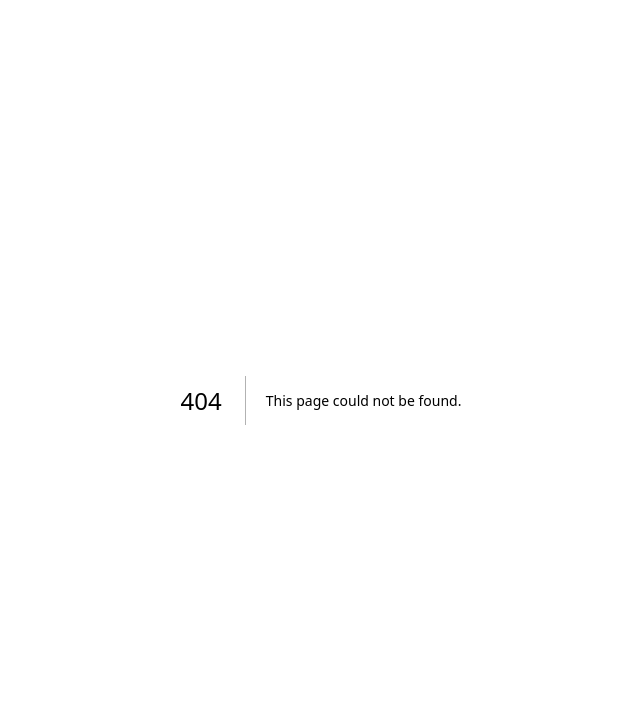
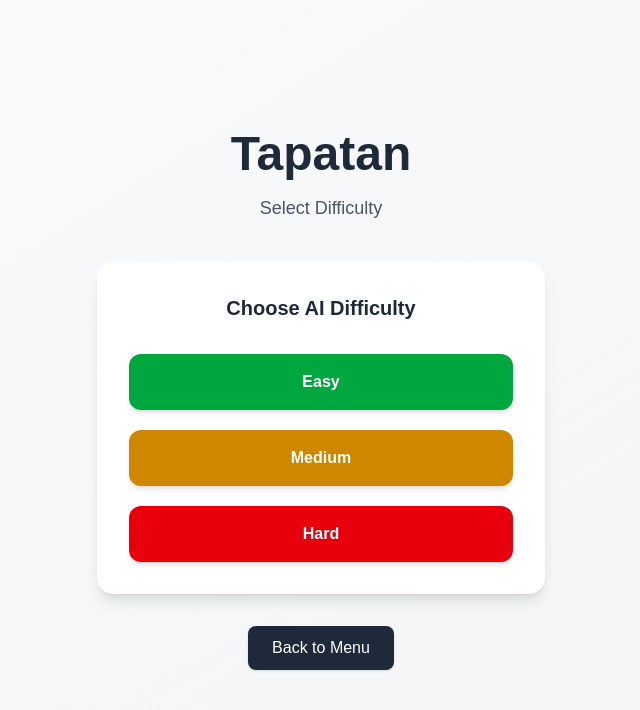
Before and after one commit to MarkJoshua23/tapatan-game, a Next.js app: page /tapatan/difficulty in a window 1280 px wide. Before the commit this address had no page. Shown: the top 710 px of the page, without its empty margins (319-959 px from the left). Built offline with nearby package versions, Linux system fonts and the light colour scheme.

Commit message:
feat: add difficulty selection page and integrate difficulty options for AI

```diff
--- a/src/app/page.tsx
+++ b/src/app/page.tsx
@@ -17,7 +17,7 @@ export default function Home() {
 
           <div className="space-y-5">
             <Link
-              href="/tapatan"
+              href="/tapatan/difficulty"
               className="block w-full py-4 px-6 bg-blue-600 hover:bg-blue-700 text-white font-semibold rounded-xl shadow-md transition-all duration-200 transform hover:scale-[1.02] focus:outline-none focus:ring-2 focus:ring-blue-500 focus:ring-opacity-50"
             >
               Single Player
--- /dev/null
+++ b/src/app/tapatan/difficulty/page.tsx
@@ -0,0 +1,55 @@
+'use client';
+
+import React from 'react';
+import Link from 'next/link';
+
+const DifficultySelectionPage: React.FC = () => {
+  return (
+    <div className="flex flex-col items-center justify-center min-h-screen bg-gradient-to-br from-gray-50 to-gray-100 dark:from-gray-900 dark:to-gray-800 p-4">
+      <div className="w-full max-w-md mx-auto text-center">
+        <header className="mb-10">
+          <h1 className="text-4xl md:text-5xl font-bold text-gray-800 dark:text-white mb-4">Tapatan</h1>
+          <p className="text-gray-600 dark:text-gray-300 text-lg">Select Difficulty</p>
+        </header>
+
+        <div className="bg-white dark:bg-gray-800 rounded-2xl shadow-lg p-8 mb-8">
+          <h2 className="text-xl font-semibold text-gray-800 dark:text-white mb-8">Choose AI Difficulty</h2>
+
+          <div className="space-y-5">
+            <Link
+              href="/tapatan?difficulty=easy"
+              className="block w-full py-4 px-6 bg-green-600 hover:bg-green-700 text-white font-semibold rounded-xl shadow-md transition-all duration-200 transform hover:scale-[1.02] focus:outline-none focus:ring-2 focus:ring-green-500 focus:ring-opacity-50"
+            >
+              Easy
+            </Link>
+
+            <Link
+              href="/tapatan?difficulty=medium"
+              className="block w-full py-4 px-6 bg-yellow-600 hover:bg-yellow-700 text-white font-semibold rounded-xl shadow-md transition-all duration-200 transform hover:scale-[1.02] focus:outline-none focus:ring-2 focus:ring-yellow-500 focus:ring-opacity-50"
+            >
+              Medium
+            </Link>
+
+            <Link
+              href="/tapatan?difficulty=hard"
+              className="block w-full py-4 px-6 bg-red-600 hover:bg-red-700 text-white font-semibold rounded-xl shadow-md transition-all duration-200 transform hover:scale-[1.02] focus:outline-none focus:ring-2 focus:ring-red-500 focus:ring-opacity-50"
+            >
+              Hard
+            </Link>
+          </div>
+        </div>
+
+        <div className="w-full flex justify-center">
+          <Link
+            href="/"
+            className="px-6 py-2.5 bg-gray-800 text-white rounded-lg hover:bg-gray-700 transition-colors duration-200 font-medium shadow-sm"
+          >
+            Back to Menu
+          </Link>
+        </div>
+      </div>
+    </div>
+  );
+};
+
+export default DifficultySelectionPage;
--- a/src/components/Tapatan/GameUI.tsx
+++ b/src/components/Tapatan/GameUI.tsx
@@ -33,7 +33,20 @@ const GameUI: React.FC<GameUIProps> = ({ mode = 'singleplayer' }) => {
     }
  }
 
- return (
+ // Get difficulty for singleplayer mode
+ let difficultyText = '';
+ if (mode === 'singleplayer') {
+   const urlParams = new URLSearchParams(window.location.search);
+   const difficulty = urlParams.get('difficulty') || 'medium';
+   const difficultyNames: Record<string, string> = {
+     'easy': 'Easy',
+     'medium': 'Medium',
+     'hard': 'Hard'
+   };
+   difficultyText = `Difficulty: ${difficultyNames[difficulty] || 'Medium'}`;
+ }
+
+  return (
     <div className="w-full max-w-md flex flex-col items-center gap-5">
 
       {state.phase !== 'COIN_TOSS' && (
@@ -49,11 +62,18 @@ const GameUI: React.FC<GameUIProps> = ({ mode = 'singleplayer' }) => {
         </div>
       )}
 
+      {/* Display difficulty for singleplayer mode */}
+      {mode === 'singleplayer' && state.phase !== 'COIN_TOSS' && !state.winner && (
+        <div className="w-full text-center py-2 px-4 bg-gray-100 dark:bg-gray-700 rounded-lg shadow-sm">
+          <h3 className="text-sm font-medium text-gray-700 dark:text-gray-300">{difficultyText}</h3>
+        </div>
+      )}
+
       {state.phase === 'COIN_TOSS' ? (
         <CoinToss onResult={(result) => dispatch({ type: 'START_GAME', payload: { firstPlayer: result } })} />
       ) : state.winner ? (
-        <div className="w-full text-center py-4 px-6 bg-gradient-to-r from-yellow-400 to-yellow-500 rounded-xl shadow-lg transform scale-105 transition-transform duration-300">
-          <h2 className="text-xl md:text-2xl font-bold text-gray-900 drop-shadow-md">{statusMessage}</h2>
+        <div className="w-full text-center py-5 px-6 bg-gradient-to-r from-yellow-400 to-yellow-500 rounded-xl shadow-lg transform scale-105 transition-transform duration-300">
+          <h2 className="text-2xl md:text-3xl font-bold text-gray-900 drop-shadow-md">{statusMessage}</h2>
         </div>
       ) : (
         <div className="w-full text-center py-3 px-4 bg-gray-100 dark:bg-gray-700 rounded-xl shadow-sm">
--- a/src/components/Tapatan/MinimaxAI.ts
+++ b/src/components/Tapatan/MinimaxAI.ts
@@ -1,13 +1,19 @@
 import { BoardState, Player, GamePhase } from '../../types/tapatan';
 import { checkWinner, getGamePhase, getPossibleMoves } from '../../lib/game-logic';
 
-const DEPTH_LIMIT = 8; // Increase depth for better strategy
+const DIFFICULTY_SETTINGS = {
+  easy: { depthLimit: 4, name: "Easy" },
+  medium: { depthLimit: 6, name: "Medium" },
+  hard: { depthLimit: 8, name: "Hard" }
+};
 
 export class MinimaxAI {
   private player: Player;
+  private difficulty: keyof typeof DIFFICULTY_SETTINGS;
 
-  constructor(player: Player) {
+  constructor(player: Player, difficulty: keyof typeof DIFFICULTY_SETTINGS = 'medium') {
     this.player = player;
+    this.difficulty = difficulty;
   }
 
   // Main method to get the best move for the AI
@@ -70,8 +76,9 @@ export class MinimaxAI {
       return 0;
     }
 
-    // Depth limit reached
-    if (depth >= DEPTH_LIMIT) {
+    // Depth limit reached based on difficulty
+    const depthLimit = DIFFICULTY_SETTINGS[this.difficulty].depthLimit;
+    if (depth >= depthLimit) {
       return this.evaluateBoard(board);
     }
 
@@ -201,4 +208,9 @@ export class MinimaxAI {
 
     return score;
   }
+
+  // Get difficulty name for display
+  public getDifficultyName(): string {
+    return DIFFICULTY_SETTINGS[this.difficulty].name;
+  }
 }
--- a/src/contexts/GameStateContext.tsx
+++ b/src/contexts/GameStateContext.tsx
@@ -179,7 +179,11 @@ export const GameProvider: React.FC<GameProviderProps> = ({ children, mode = 'si
     if (mode === 'singleplayer' && state.currentPlayer === 'O' && state.phase !== 'GAME_OVER') {
       // Add a small delay to make the AI move feel more natural
       const timer = setTimeout(() => {
-        const ai = new MinimaxAI('O');
+        // Get difficulty from URL parameter or default to medium
+        const urlParams = new URLSearchParams(window.location.search);
+        const difficulty = urlParams.get('difficulty') || 'medium';
+
+        const ai = new MinimaxAI('O', difficulty as any);
         const aiMove = ai.getBestMove(state.board, state.phase);
 
         if (aiMove.to !== -1) {
```
Also changed, not shown: 1 other file (tests, documents, lock files or other folders).
